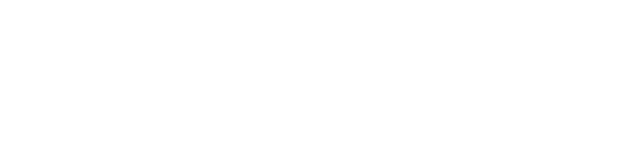
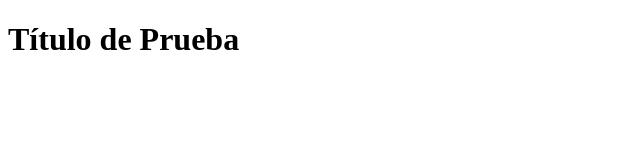
Before and after one commit to JandryCQ/Jandry, a plain HTML site: page index.html in a window 1280 px wide. Shown: the whole page, without its empty margins (0-640 px from the left). Drawn offline with Linux system fonts and the light colour scheme.

Commit message:
Agregado de titulo

```diff
--- a/index.html
+++ b/index.html
@@ -6,6 +6,6 @@
     <title>Document</title>
 </head>
 <body>
-
+    <h1>Título de Prueba</h1>
 </body>
 </html>
```
